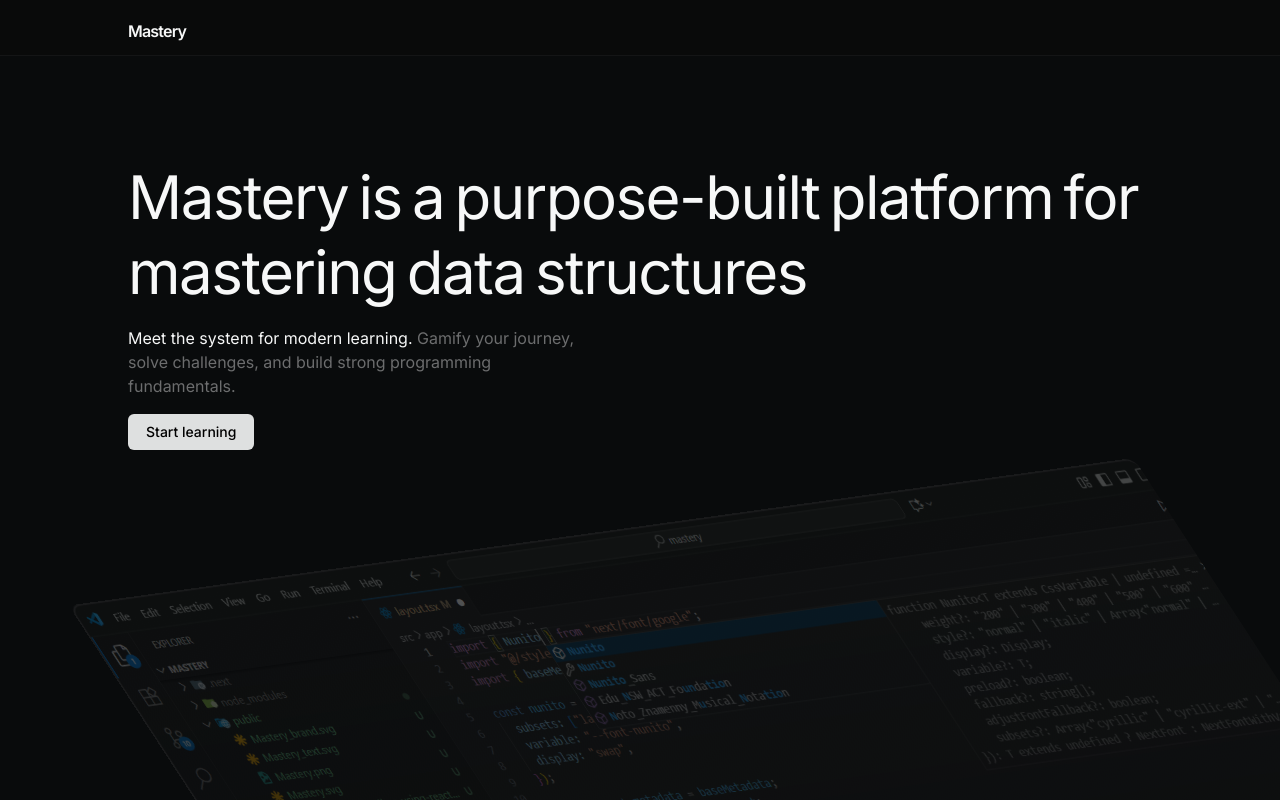
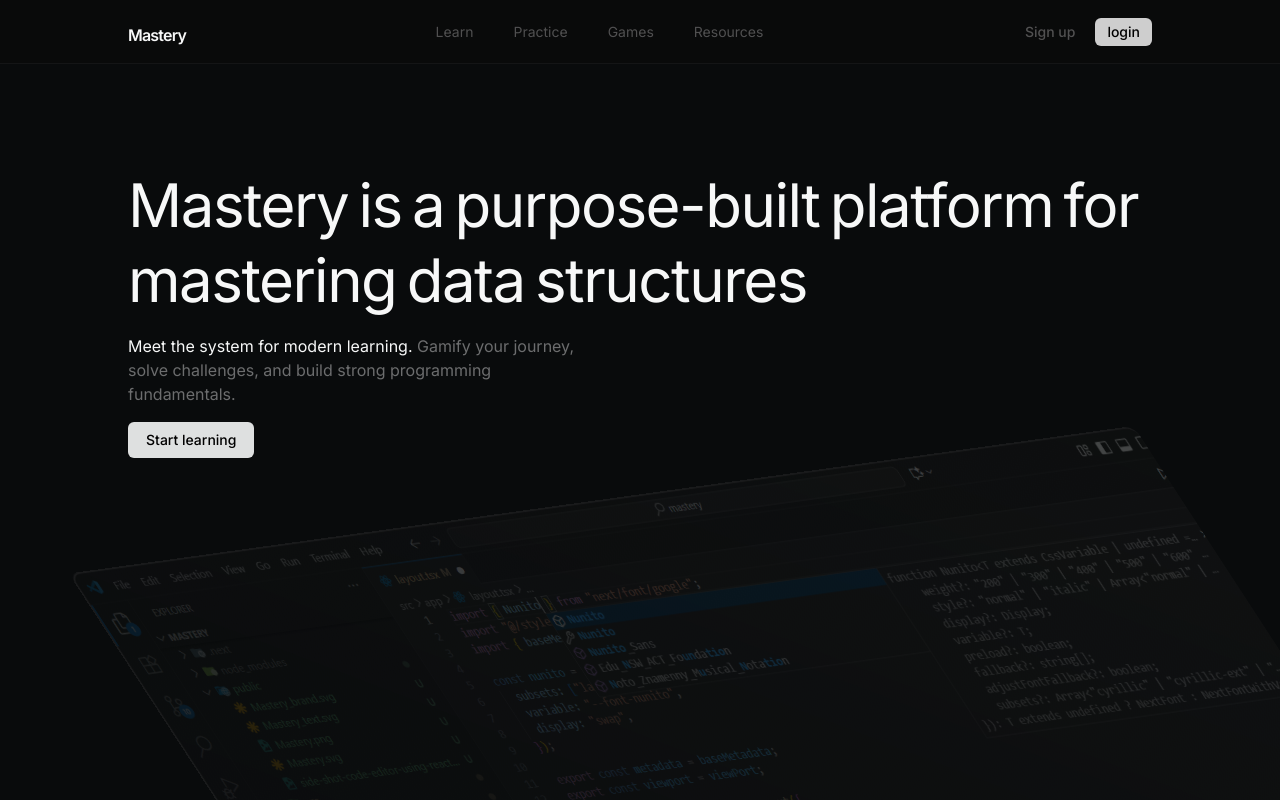
Before and after one commit to NikhilKatkuri/mastery, a Next.js app: page / in a window 1280 px wide. Built offline with nearby package versions, Linux system fonts and the light colour scheme.

Commit message:
feat : started dev navbar

```diff
--- a/src/app/page.tsx
+++ b/src/app/page.tsx
@@ -23,6 +23,21 @@ export default function Home() {
       <Navbar />
       <Hero />
       <section className="text-tertiary-foreground my-3 mb-12 grid h-auto w-full items-center justify-center px-4">
+        <div className="my-12 flex min-w-full items-center justify-center px-4">
+          <div className="mx-auto flex h-auto w-full max-w-xl flex-col items-center md:text-center">
+            <p className="text-primary-foreground text-2xl leading-tight font-semibold tracking-tight">
+              Powering the next generation of coders
+            </p>
+            <p className="text-foreground/70 mt-3 max-w-lg text-center text-sm md:text-base">
+              From curious beginners to skilled pros explore, learn, and build
+              in{" "}
+              <span className="text-primary-foreground/90">
+                5+ programming languages
+              </span>
+              .
+            </p>
+          </div>
+        </div>
         <div className="mx-auto grid h-full w-full max-w-6xl grid-cols-1 items-center justify-center md:max-h-[500px] md:grid-cols-2">
           <div className="md:border-level-03/80 h-full w-full sm:p-3 md:border-t md:border-r">
             <div className="flex flex-col items-start md:justify-center">
--- a/src/components/Hero.tsx
+++ b/src/components/Hero.tsx
@@ -26,13 +26,7 @@ function Hero() {
   ];
 
   return (
-    <section className="relative flex min-h-screen w-full flex-col overflow-x-hidden max-md:overflow-hidden">
-      <div className="relative flex h-[140vh] w-screen items-end md:h-[165vh] md:justify-end">
-        <div className="bg-level-04/5 border-border-04 three-d mask absolute z-0 h-screen w-[1024px] rounded-xl border-t-2 border-l-2 md:w-screen">
-          <div className="mask h-full w-full"></div>
-          <div className="to-background/90 absolute bottom-0 left-0 h-full w-full bg-gradient-to-b from-white/0"></div>
-        </div>
-
+    <section className="relative flex h-[120vh] w-full flex-col overflow-hidden overflow-x-hidden">
       <div className="z-[2] flex h-full w-full flex-col items-center justify-between pb-3">
         <div className="mx-auto h-auto w-full max-w-4xl pt-24 max-lg:px-6 md:pt-26 lg:max-w-5xl">
           <p className="text-primary-foreground flex max-w-5xl flex-wrap gap-[1%] text-4xl leading-tight font-normal tracking-tight md:text-6xl">
@@ -93,21 +87,11 @@ function Hero() {
             </button>
           </div>
         </div>
-          <div className="flex min-w-full items-center justify-center px-4">
-            <div className="mx-auto flex h-auto w-full max-w-xl flex-col items-center md:text-center">
-              <p className="text-primary-foreground text-2xl leading-tight font-semibold tracking-tight">
-                Powering the next generation of coders
-              </p>
-              <p className="text-foreground/70 mt-3 max-w-lg text-center text-sm md:text-base">
-                From curious beginners to skilled pros explore, learn, and build
-                in{" "}
-                <span className="text-primary-foreground/90">
-                  5+ programming languages
-                </span>
-                .
-              </p>
       </div>
-          </div>
+      <div className="absolute top-1/2 flex h-screen w-screen items-end md:justify-end">
+        <div className="bg-level-04/5 border-border-04 three-d mask absolute z-0 h-screen w-[1024px] rounded-xl border-t-2 border-l-2 md:w-screen">
+          <div className="mask h-full w-full"></div>
+          <div className="to-background/90 via-background/50 absolute bottom-0 left-0 h-full w-full bg-gradient-to-bl from-white/0"></div>
         </div>
       </div>
     </section>
--- a/src/components/Navbar.tsx
+++ b/src/components/Navbar.tsx
@@ -3,7 +3,7 @@ import React from "react";
 
 function Navbar() {
   return (
-    <header className="text-foreground bg-navbar-bg border-border-02 sticky top-0 z-30 flex h-14 w-full items-center justify-between border-b-1 px-6 py-2.5 backdrop-blur-3xl">
+    <header className="text-foreground bg-navbar-bg border-border-02 sticky top-0 z-30 flex h-16 w-full items-center justify-between border-b-1 px-6 backdrop-blur-3xl">
       <div className="mx-auto flex w-full max-w-5xl items-center justify-between">
         <div className="flex items-center gap-3">
           <Link
@@ -15,8 +15,43 @@ function Navbar() {
             </p>
           </Link>
         </div>
-        <div className="flex items-center gap-3 md:hidden">
-          <button className="transition-medium hover:bg-level-02 rounded-full p-2 active:scale-95">
+        <div className="hidden h-full md:flex md:items-center md:gap-4">
+          <div className="flex items-center gap-4 text-sm font-normal">
+            <Link
+              href="/"
+              className="text-foreground/60 hover:text-primary-foreground transition-medium hover:bg-level-02 rounded-md px-3 py-1.5"
+            >
+              Learn
+            </Link>
+            <Link
+              href="/"
+              className="text-foreground/60 hover:text-primary-foreground transition-medium hover:bg-level-02 rounded-md px-3 py-1.5"
+            >
+              Practice
+            </Link>
+            <Link
+              href="/"
+              className="text-foreground/60 hover:text-primary-foreground transition-medium hover:bg-level-02 rounded-md px-3 py-1.5"
+            >
+              Games
+            </Link>
+            <Link
+              href="/"
+              className="text-foreground/60 hover:text-primary-foreground transition-medium hover:bg-level-02 rounded-md px-3 py-1.5"
+            >
+              Resources
+            </Link>
+          </div>
+        </div>
+        <div className="flex items-center gap-1">
+          {" "}
+          <button className="hover:bg-level-04 text-primary-foreground/30 transition-medium mr-1 h-7 rounded-md px-3 text-sm font-medium">
+            Sign up
+          </button>
+          <button className="transition-medium h-7 rounded-md bg-white/80 px-3 text-sm font-medium text-black hover:bg-white">
+            login
+          </button>
+          <button className="transition-medium hover:bg-level-02 ml-2 rounded-full p-2 active:scale-95 md:hidden">
             <svg
               xmlns="http://www.w3.org/2000/svg"
               fill="none"
--- a/src/styles/globals.css
+++ b/src/styles/globals.css
@@ -136,7 +136,7 @@ button {
 
 @media screen and (max-width: 1024px) {
   .three-d {
-    transform: translateX(25%) translateY(12%) scale(1.2) rotateX(47deg)
+    transform: translateX(-5%) translateY(12%) scale(1.5) rotateX(47deg)
       rotateY(31deg) rotate(324deg);
     /* transform-origin: 60% -50%; */
     overflow: hidden;
@@ -144,7 +144,7 @@ button {
 }
 @media screen and (max-width: 768px) {
   .three-d {
-    transform: translateX(0%) translateY(12%) scale(1.2) rotateX(47deg)
+    transform: translateX(-20%) translateY(12%) scale(1.2) rotateX(47deg)
       rotateY(31deg) rotate(324deg);
     /* transform-origin: 60% -50%; */
     overflow: hidden;
@@ -152,7 +152,7 @@ button {
 }
 @media screen and (max-width: 600px) {
   .three-d {
-    transform: translateX(-20%) translateY(18%) scale(1.2) rotateX(47deg)
+    transform: translateX(-20%) translateY(10%) scale(0.8) rotateX(47deg)
       rotateY(31deg) rotate(324deg);
     /* transform-origin: 60% -50%; */
     overflow: hidden;
```
Lines whose indentation alone changed are shown as unchanged.
